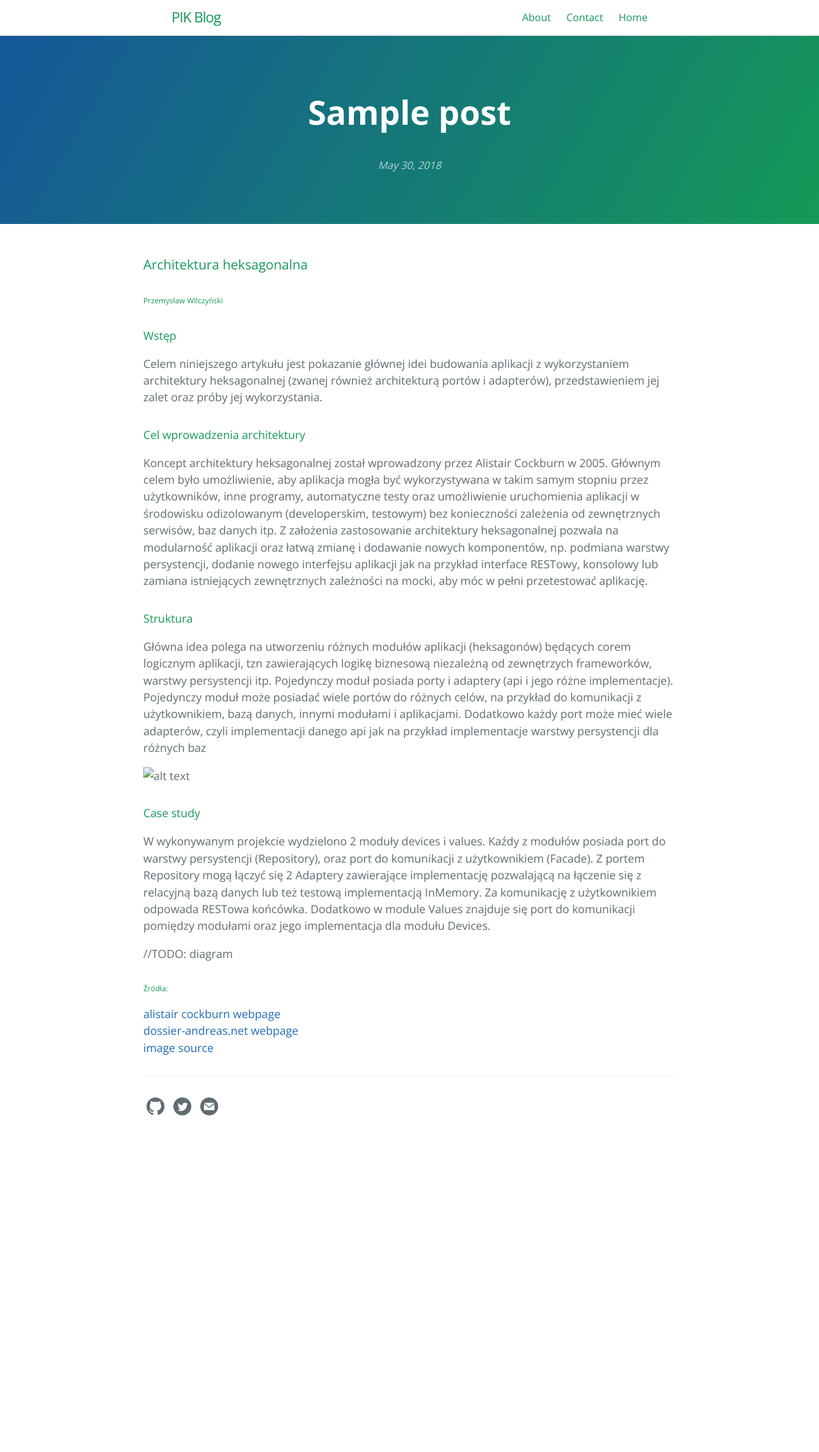
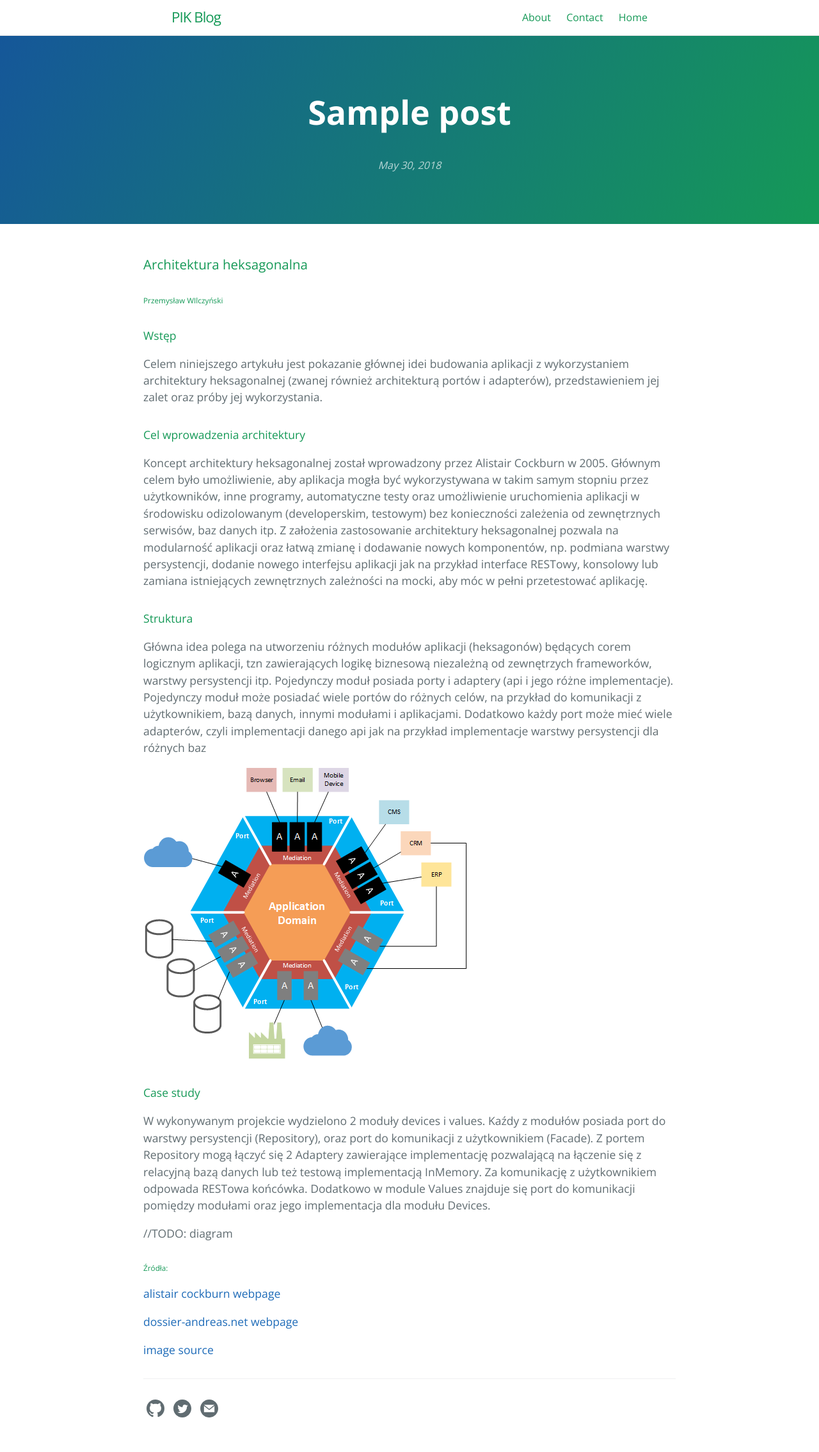
Before and after one commit to kamdibus/PIK, a Jekyll site: the page built from _posts/2018-05-30-Hexagonal-Architecture.md, in a window 1280 px wide. Shown: the whole page at 64% size. Built offline with Jekyll 4.4.1, drawn with Linux system fonts in a browser that asks for light colours; before the commit the page ends 1797 px from its top, so only the background shows below that.

Commit message:
HexArch article version 1.2

```diff
--- a/_posts/2018-05-30-Hexagonal-Architecture.md
+++ b/_posts/2018-05-30-Hexagonal-Architecture.md
@@ -14,7 +14,7 @@ Z  założenia zastosowanie architektury heksagonalnej pozwala na modularność
 Główna idea polega na utworzeniu różnych modułów aplikacji (heksagonów) będących corem logicznym aplikacji, tzn zawierających logikę biznesową niezależną od zewnętrzych frameworków, warstwy persystencji itp.
 Pojedynczy moduł posiada porty i adaptery (api i jego różne implementacje). Pojedynczy moduł może posiadać wiele portów do różnych celów, na przykład do komunikacji z użytkownikiem, bazą danych, innymi modułami i aplikacjami. Dodatkowo każdy port może mieć wiele adapterów, czyli implementacji danego api jak na przykład implementacje warstwy persystencji dla różnych baz
 
-![alt text](../img/hex.png "Struktura modułu")
+![Schemat modułu](https://github.com/kamdibus/PIK/blob/gh-pages/img/hex.png?raw=true "Struktura modułu")
 
 #### Case study
 W wykonywanym projekcie wydzielono 2 moduły devices i values. Kaźdy z modułów posiada port do warstwy persystencji (Repository), oraz port do komunikacji z użytkownikiem (Facade). Z portem Repository mogą łączyć się 2 Adaptery zawierające implementację pozwalającą na łączenie się z relacyjną bazą danych lub też testową implementacją InMemory. Za komunikację z użytkownikiem odpowada RESTowa końcówka.
@@ -22,6 +22,8 @@ Dodatkowo w module Values znajduje się port do komunikacji pomiędzy modułami
 
 //TODO: diagram
 ###### Źródła:
-[alistair cockburn webpage](http://alistair.cockburn.us/Hexagonal+architecture)\
-[dossier-andreas.net webpage](http://www.dossier-andreas.net/software_architecture/ports_and_adapters.html)\
+[alistair cockburn webpage](http://alistair.cockburn.us/Hexagonal+architecture)
+
+[dossier-andreas.net webpage](http://www.dossier-andreas.net/software_architecture/ports_and_adapters.html)
+
 [image source](http://geekswithblogs.net/cyoung/archive/2014/12/20/hexagonal-architecturendashthe-great-reconciler.aspx)
```
